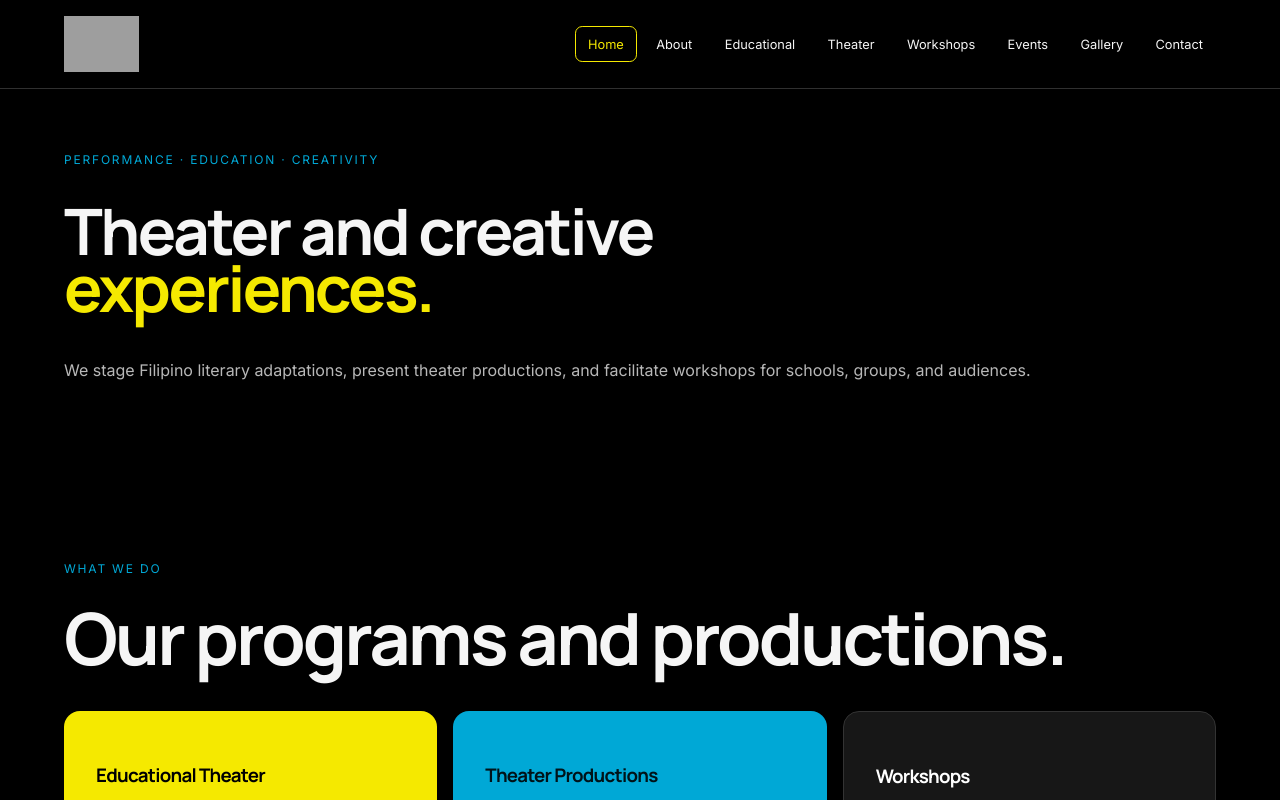
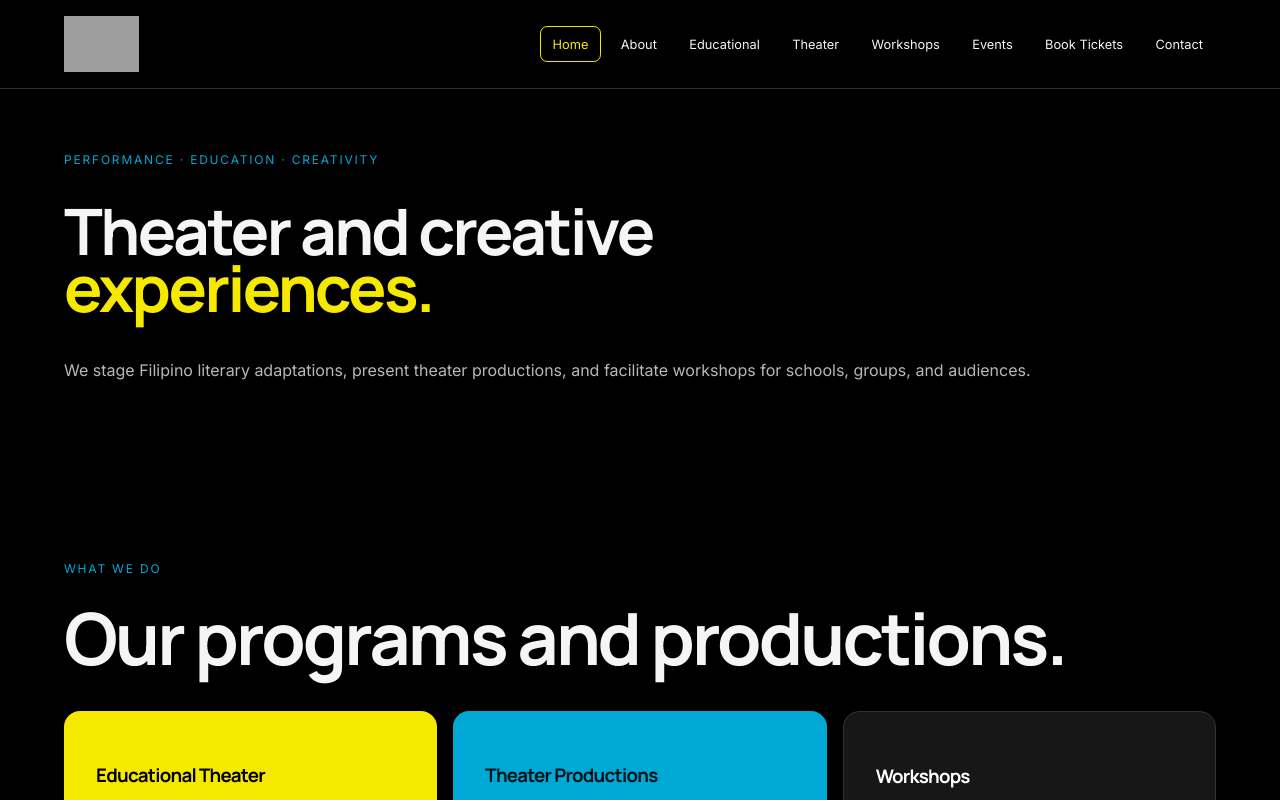
Before and after one commit to web2table/artistplayground, a Next.js app: page / in a window 1280 px wide. Shown: the top 800 px of the page. Built offline with nearby package versions, Linux system fonts and the light colour scheme; grey boxes are pictures that could not be loaded.

Commit message:
Remove gallery navigation and add ticket booking entry

```diff
--- a/src/components/header/Header.tsx
+++ b/src/components/header/Header.tsx
@@ -11,7 +11,7 @@ const links = [
   { label: 'Theater', href: '/productions/' },
   { label: 'Workshops', href: '/workshops/' },
   { label: 'Events', href: '/events/' },
-  { label: 'Gallery', href: '/gallery/' },
+  { label: 'Book Tickets', href: '/book/' },
   { label: 'Contact', href: '/contact/' },
 ];
 
```
